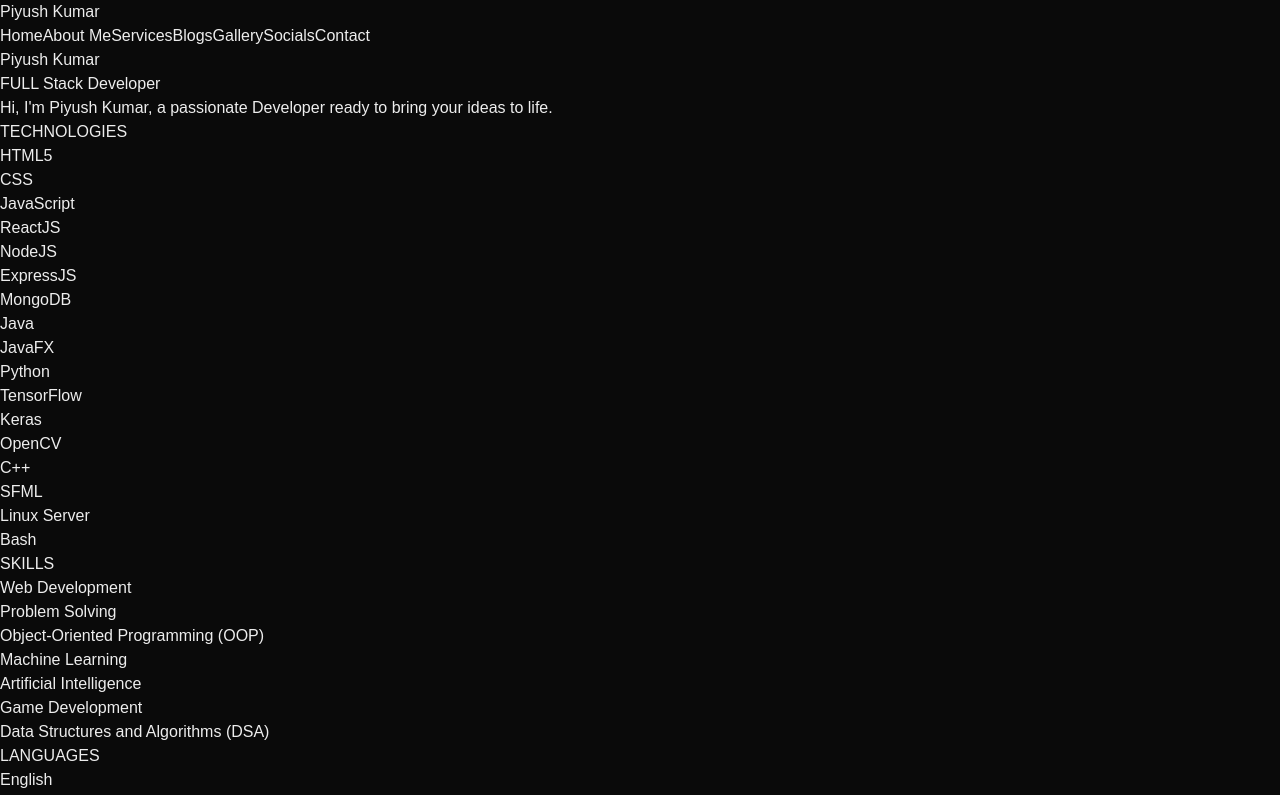
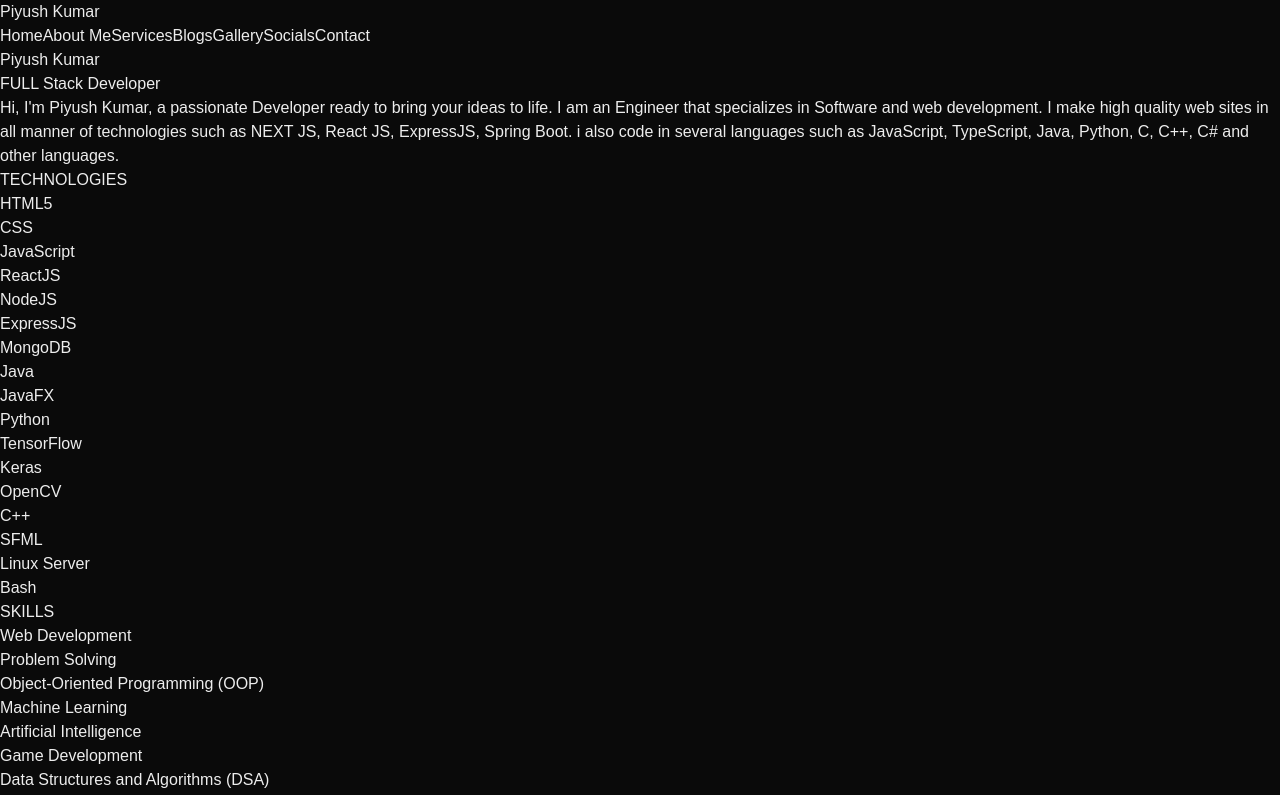
Before and after one commit to ipiyushkumar/Portfolio, a Next.js app: page / in a window 1280 px wide. Shown: the top 795 px of the page. Built offline with nearby package versions, Linux system fonts and the light colour scheme.

Commit message:
added more content

```diff
--- a/src/app/page.tsx
+++ b/src/app/page.tsx
@@ -39,6 +39,7 @@
         <h4 className="text-5xl text-danger">FULL Stack Developer</h4>
         <p className="text-lg mt-4">
           Hi, I&#39;m Piyush Kumar, a passionate Developer ready to bring your ideas to life.
+          I am an Engineer that specializes in Software and web development. I make high quality web sites in all manner of technologies such as NEXT JS, React JS, ExpressJS, Spring Boot. i also code in several languages such as JavaScript, TypeScript, Java, Python, C, C++, C# and other languages.
         </p>
       </div>
 
```
